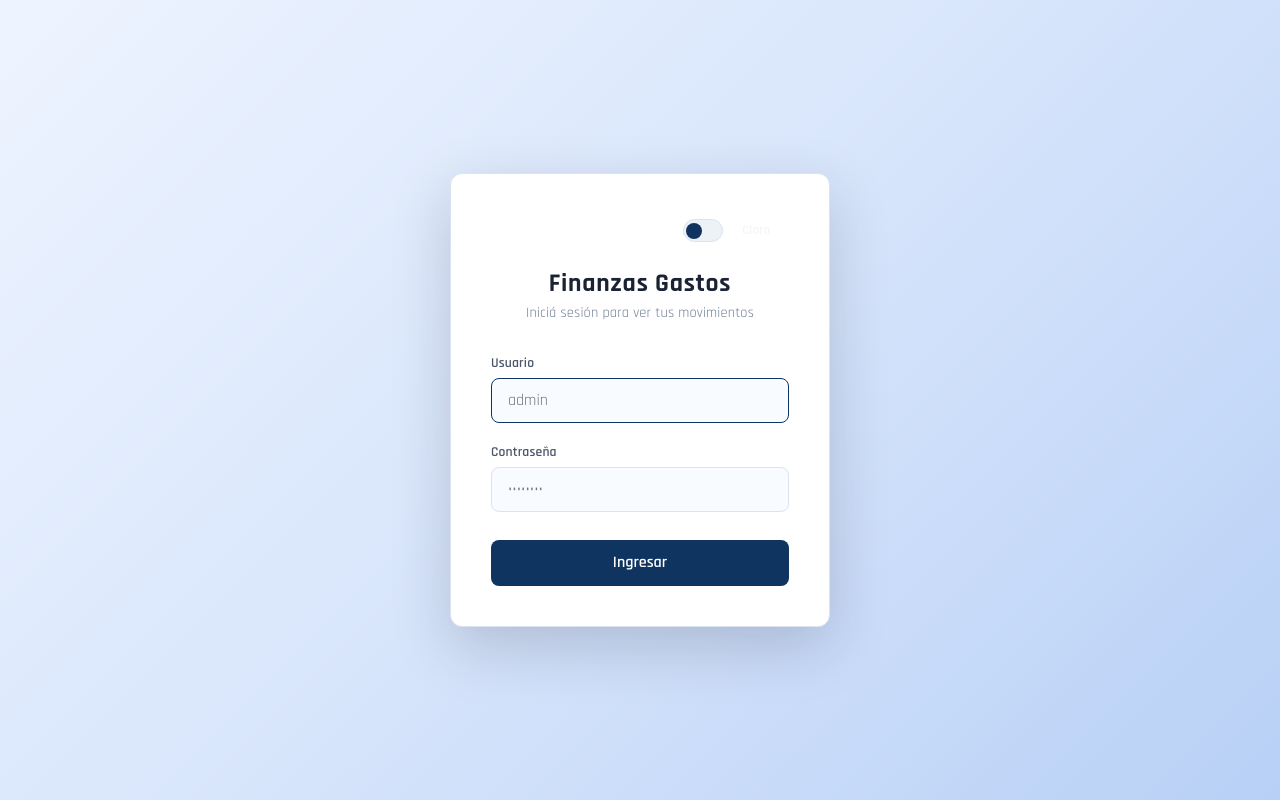
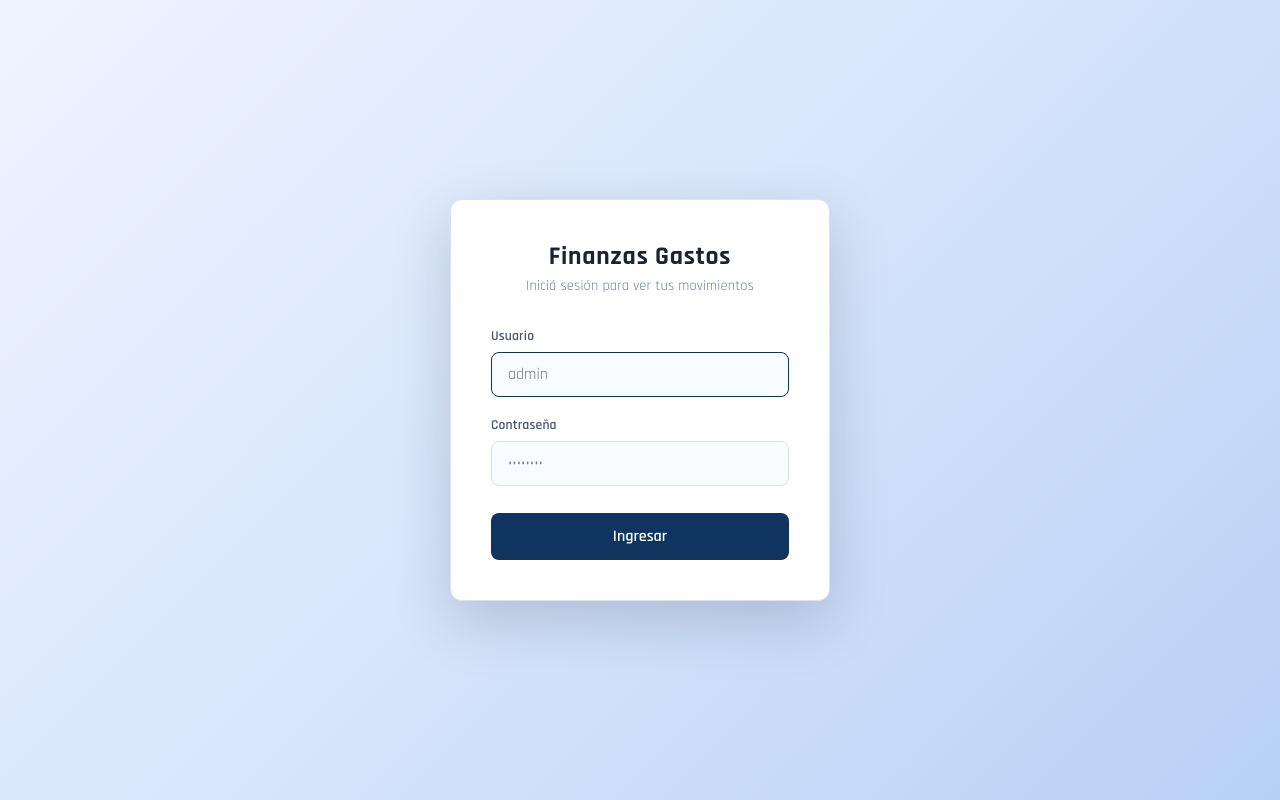
Before and after one commit to martinrodfl/finanzas_gastos_front, a React (Vite) app: page /login in a window 1280 px wide. Built offline with nearby package versions, Linux system fonts and the light colour scheme; no server answers.

Commit message:
Arreglitos esteticos

```diff
--- a/src/pages/Login.jsx
+++ b/src/pages/Login.jsx
@@ -42,9 +42,6 @@ export default function Login() {
 	return (
 		<div className={styles.container}>
 			<div className={styles.card}>
-				<div className={styles.toolbar}>
-					<ThemeToggle />
-				</div>
 				<h1 className={styles.titulo}>Finanzas Gastos</h1>
 				<p className={styles.subtitulo}>
 					Iniciá sesión para ver tus movimientos
```
